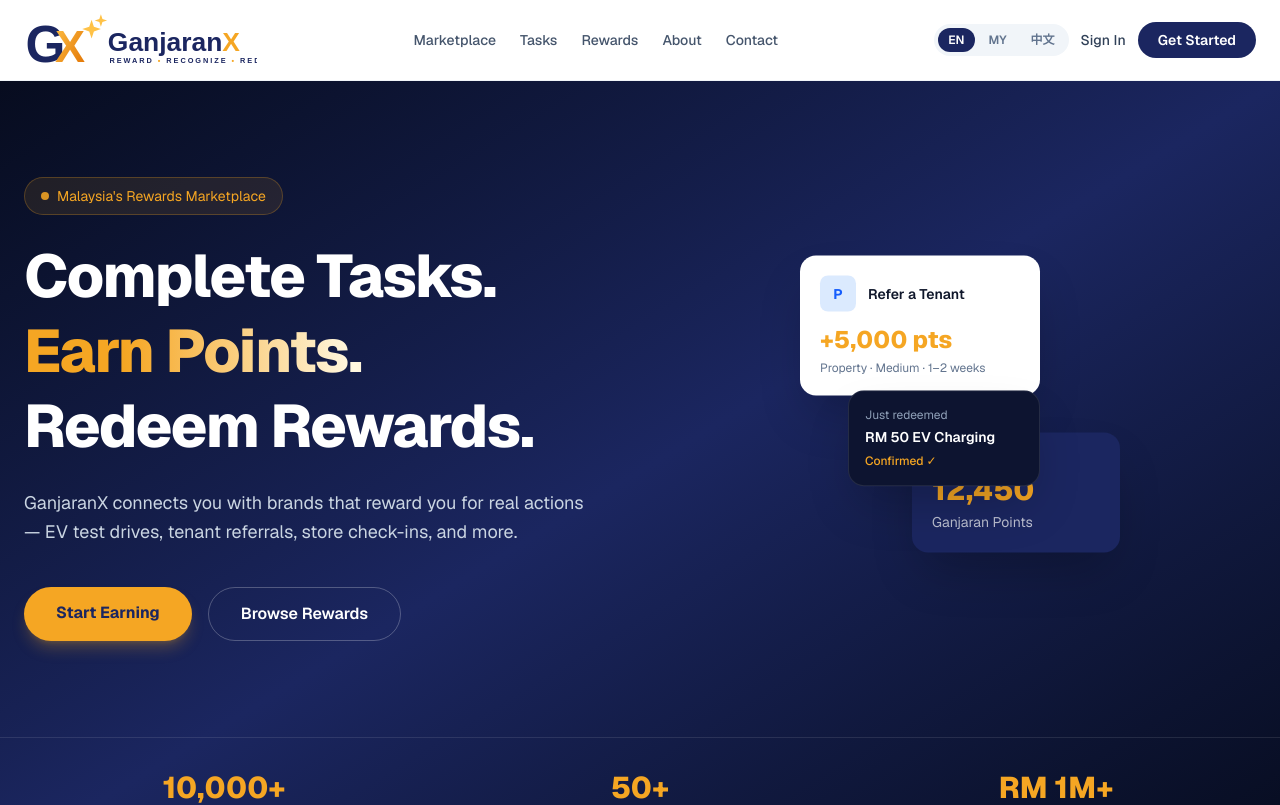
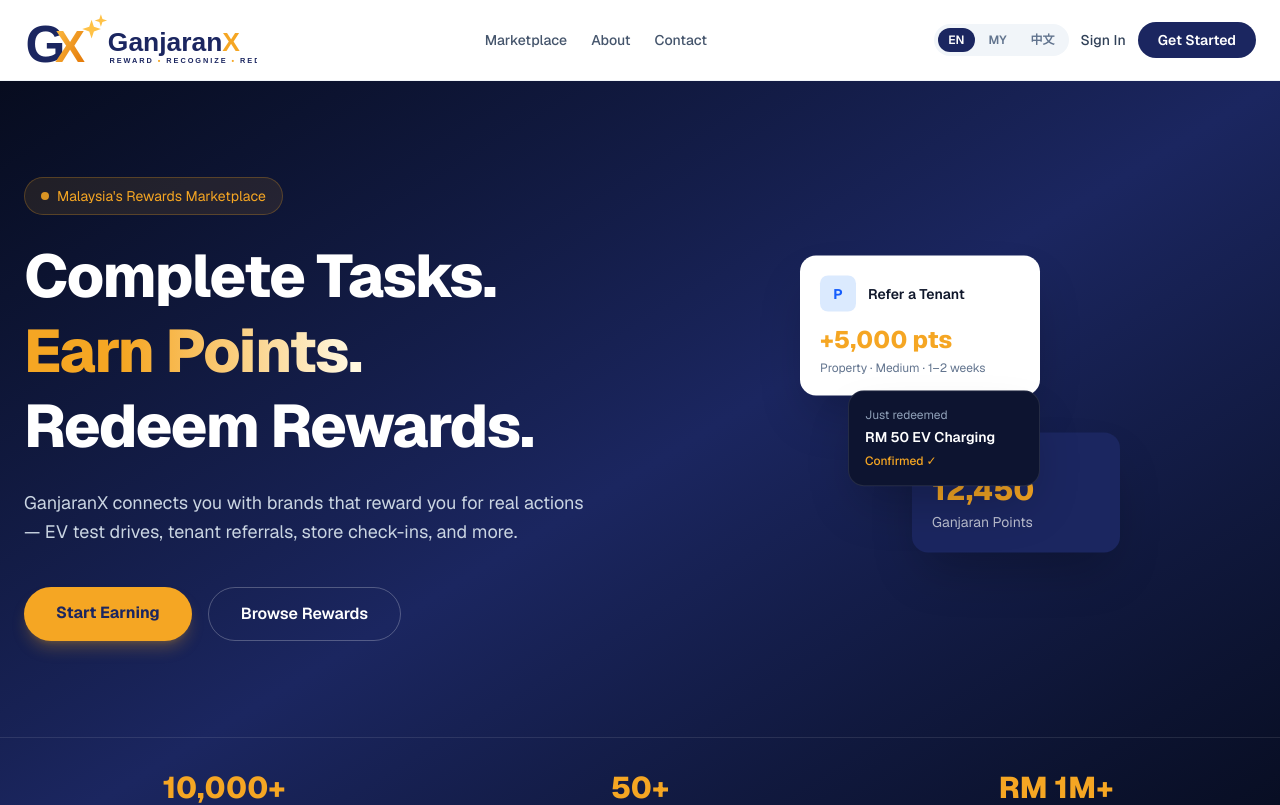
Before and after one commit to harith-domi/ganjaranx, a Next.js app: page / in a window 1280 px wide. Shown: the top 805 px of the page. Built offline with nearby package versions, Linux system fonts and the light colour scheme.

Commit message:
Remove Tasks and Rewards links from navbar

```diff
--- a/src/components/Navbar.tsx
+++ b/src/components/Navbar.tsx
@@ -18,8 +18,6 @@
 
         <div className="hidden md:flex items-center gap-6 text-sm font-medium text-slate-600 dark:text-slate-300">
           <Link href="/marketplace" className="hover:text-[#f5a623] transition-colors">{t("nav_marketplace")}</Link>
-          <Link href="/marketplace?tab=tasks" className="hover:text-[#f5a623] transition-colors">{t("nav_tasks")}</Link>
-          <Link href="/marketplace?tab=rewards" className="hover:text-[#f5a623] transition-colors">{t("nav_rewards")}</Link>
           <Link href="/about" className="hover:text-[#f5a623] transition-colors">{t("nav_about")}</Link>
           <Link href="/contact" className="hover:text-[#f5a623] transition-colors">{t("nav_contact")}</Link>
         </div>
@@ -46,8 +44,6 @@
       {open && (
         <div className="md:hidden bg-white dark:bg-[#0b1020] border-t border-slate-100 dark:border-slate-800 px-4 py-4 flex flex-col gap-4 text-sm font-medium">
           <Link href="/marketplace" onClick={() => setOpen(false)} className="text-slate-700 dark:text-slate-300">{t("nav_marketplace")}</Link>
-          <Link href="/marketplace?tab=tasks" onClick={() => setOpen(false)} className="text-slate-700 dark:text-slate-300">{t("nav_tasks")}</Link>
-          <Link href="/marketplace?tab=rewards" onClick={() => setOpen(false)} className="text-slate-700 dark:text-slate-300">{t("nav_rewards")}</Link>
           <Link href="/about" onClick={() => setOpen(false)} className="text-slate-700 dark:text-slate-300">{t("nav_about")}</Link>
           <Link href="/contact" onClick={() => setOpen(false)} className="text-slate-700 dark:text-slate-300">{t("nav_contact")}</Link>
           <div className="border-t border-slate-100 dark:border-slate-800 pt-4 flex flex-col gap-3">
```
